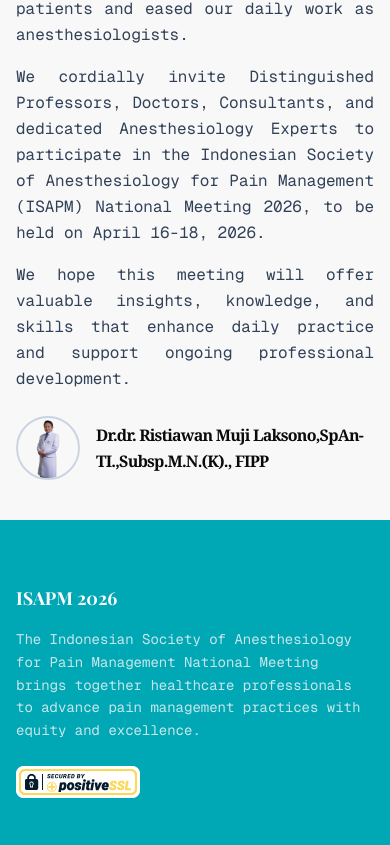
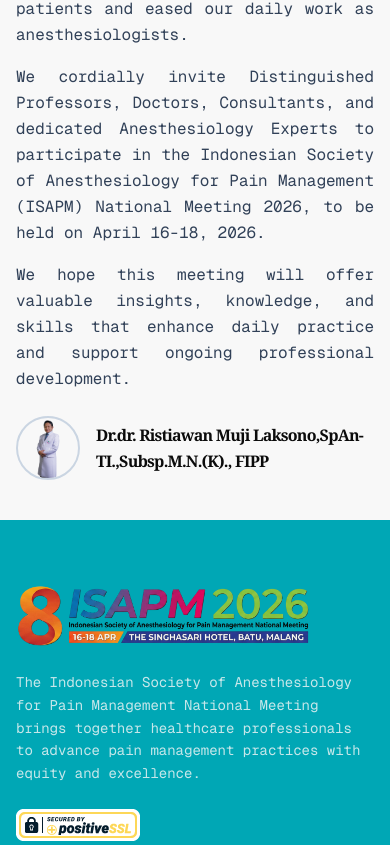
Before and after one commit to arlantictailscale/ISAPMv2, a Next.js app: page / in a window 390 px wide. Shown: the part 2679-3524 px from the top of the page. Built offline with nearby package versions, Linux system fonts and the light colour scheme; no server answers; a web font is replaced by a local one.

Commit message:
feat: update footer with conference logo
Replace "ISAPM 2026" with official logo, add responsive scaling and alt text.

Co-authored-by: null <215512200+arlantictailscale@users.noreply.github.com>

```diff
--- a/app/venue/page.tsx
+++ b/app/venue/page.tsx
@@ -152,7 +152,7 @@ export default async function VenuePage() {
                 <CardHeader>
                   <CardTitle>Outdoor Recreation</CardTitle>
                   <CardDescription>
-                    Basketball courts, adventure activities, and outdoor sports facilities
+                    Basketball courts, adventure activities, and outdoor sports facilities including Padel (coming soon)
                   </CardDescription>
                 </CardHeader>
               </Card>
--- a/components/footer.tsx
+++ b/components/footer.tsx
@@ -1,8 +1,8 @@
 "use client"
 
 import Link from "next/link"
-import { Mail, Phone, MapPin } from 'lucide-react'
-import Image from 'next/image'
+import { Mail, Phone, MapPin } from "lucide-react"
+import Image from "next/image"
 
 export default function Footer() {
   const currentYear = new Date().getFullYear()
@@ -13,18 +13,21 @@ export default function Footer() {
         <div className="grid md:grid-cols-2 gap-12 mb-12">
           {/* About */}
           <div>
-            <h3 className="font-display text-lg font-bold mb-4">ISAPM 2026</h3>
+            <Link href="/" className="inline-block mb-4">
+              <Image
+                src="/images/isapm-2026-logo.png"
+                alt="ISAPM 2026 - 8th Indonesian Society of Anesthesiology for Pain Management National Meeting"
+                width={280}
+                height={80}
+                className="h-16 md:h-20 w-auto"
+              />
+            </Link>
             <p className="text-primary-foreground/80 text-sm leading-relaxed">
               The Indonesian Society of Anesthesiology for Pain Management National Meeting brings together healthcare
               professionals to advance pain management practices with equity and excellence.
             </p>
             <div className="mt-6">
-              <a
-                href="https://www.positivessl.com/"
-                target="_blank"
-                rel="noopener noreferrer"
-                className="inline-block"
-              >
+              <a href="https://www.positivessl.com/" target="_blank" rel="noopener noreferrer" className="inline-block">
                 <Image
                   src="/images/positivessl-seal-sm.png"
                   alt="Secured by PositiveSSL"
```
Also changed, not shown: public/images/isapm-2026-logo.png (added).
